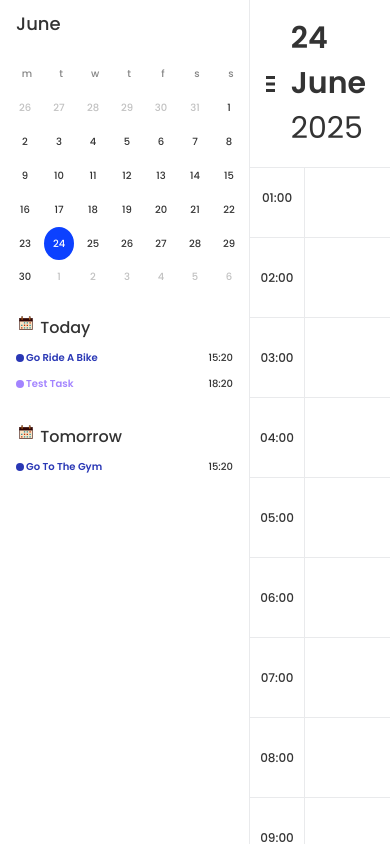
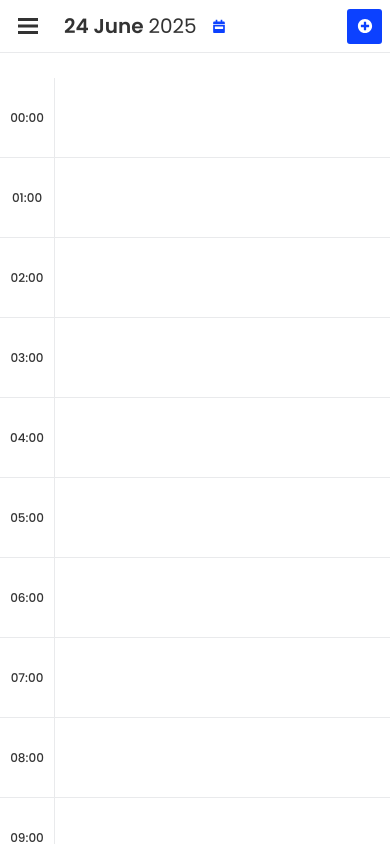
Before and after one commit to rasmus322/Vue_Calendar_App, a Vue app: page / in a window 390 px wide. Shown: the top 844 px of the page. Built offline with nearby package versions, Linux system fonts and the light colour scheme.

Commit message:
Added adaptive css for DayView
Added adaptive css for SideBar, TopBar and DayView components

```diff
--- a/src/components/CreateEventModal/CreateEventModal.vue
+++ b/src/components/CreateEventModal/CreateEventModal.vue
@@ -48,7 +48,12 @@ const formData = ref<Event>({
                     v-model="formData.date"
                     required
                 >
-                <button type="submit" class="modal-btn"> Add event </button>
+                <button type="submit" class="modal-btn">
+                    Add event
+                    <svg width="15" height="15" viewBox="0 0 15 15" fill="none" xmlns="http://www.w3.org/2000/svg">
+                        <path d="M7.49998 0.833344C3.81718 0.833344 0.833313 3.81721 0.833313 7.50001C0.833313 11.1828 3.81718 14.1667 7.49998 14.1667C11.1828 14.1667 14.1666 11.1828 14.1666 7.50001C14.1666 3.81721 11.1828 0.833344 7.49998 0.833344ZM11.3709 8.2527C11.3709 8.43012 11.2258 8.57528 11.0484 8.57528H8.57525V11.0484C8.57525 11.2258 8.43009 11.371 8.25267 11.371H6.74729C6.56987 11.371 6.42471 11.2258 6.42471 11.0484V8.57528H3.95159C3.77417 8.57528 3.62901 8.43012 3.62901 8.2527V6.74732C3.62901 6.5699 3.77417 6.42474 3.95159 6.42474H6.42471V3.95162C6.42471 3.7742 6.56987 3.62904 6.74729 3.62904H8.25267C8.43009 3.62904 8.57525 3.7742 8.57525 3.95162V6.42474H11.0484C11.2258 6.42474 11.3709 6.5699 11.3709 6.74732V8.2527Z" fill="white"/>
+                    </svg>
+                </button>
             </form>
         </div>
     </div>
--- a/src/components/MainTable/MainTable.vue
+++ b/src/components/MainTable/MainTable.vue
@@ -92,4 +92,10 @@ const changeComponent = () => {
         background-color: var(--bg-color-primary);
         padding: 3px;
     }
+
+    @media screen and (max-width: 750px) {
+        .table-container {
+            margin-left: 0;
+        }
+    }
 </style>
--- a/src/components/SideBar/SideBar.vue
+++ b/src/components/SideBar/SideBar.vue
@@ -1,8 +1,8 @@
 <script setup lang="ts">
-import { defineProps } from 'vue';
+import { defineProps, defineEmits } from 'vue';
 import { useEventsStore } from '@/stores/events';
 import SideBarCalendar from './SideBarCalendar/SideBarCalendar.vue';
-import SideBarTasks from './SideBarTasks/SideBarTasks.vue';
+import SideBarEvents from './SideBarEvents/SideBarEvents.vue';
 
 interface Props {
     /// Array that tells if the day is today
@@ -16,10 +16,13 @@ interface Props {
 }
 
 const props = defineProps<Props>()
+const emit = defineEmits<{ closeSidebar: [] }>()
 const eventsStore = useEventsStore()
 </script>
 
 <template>
+    <div>
+        <div class="sidebar-overlay" @click="emit('closeSidebar')"></div>
         <div class="sidebar-container">
             <div class="sidebar-title-container">
                 <h2 class="sidebar-title"> {{ props.currentMonthName }} </h2>
@@ -29,14 +32,30 @@ const eventsStore = useEventsStore()
                 :is-today="props.isToday"
                 :days-numbers="props.daysNumbers"
             />
-        <SideBarTasks
+            <SideBarEvents
                 :category-colors="eventsStore.categoryColors"
                 :events="eventsStore.events"
             />
         </div>
+    </div>
 </template>
 
 <style scoped lang="scss">
+    .sidebar-overlay {
+        display: none;
+    }
+    @media screen and (max-width: 750px) {
+        .sidebar-overlay {
+            display: block;
+            position: fixed;
+            top: 0;
+            left: 0;
+            width: 100vw;
+            height: 100vh;
+            background-color: rgba(0, 0, 0, 0.3);
+            z-index: 6;
+        }
+    }
     .sidebar-container {
         max-width: 250px;
         width: 100%;
@@ -45,6 +64,8 @@ const eventsStore = useEventsStore()
         top: 0;
         left: 0;
         border-right: 1px solid var(--border-color-primary);
+        background-color: var(--bg-color-primary);
+        z-index: 7;
     }
     .sidebar-title-container {
         padding: 10px 16px;
--- a/src/components/SideBar/SideBarTasks/SideBarTasks.vue
+++ b/src/components/SideBar/SideBarEvents/SideBarEvents.vue
@@ -2,12 +2,12 @@
 import { Event } from '@/stores/events';
 import { EventCategory } from '@/types';
 import { computed, defineProps } from 'vue';
-import SideBarTasksBlock from './SideBarTasksBlock.vue'
+import SideBarEventsBlock from './SideBarEventsBlock.vue'
 
 interface Props {
     /// Object with hex codes of color of categories
     categoryColors: Record<EventCategory, string>;
-    /// array of tasks
+    /// array of events
     events: Event[]
 }
 
@@ -17,12 +17,12 @@ const today = new Date()
 const tomorrow = new Date(today)
 tomorrow.setDate(today.getDate() + 1)
 
-const hasTasksToday = computed(() => {
+const hasEventsToday = computed(() => {
     return props.events.some(event =>
         new Date(event.date).toDateString() === today.toDateString()
     )
 })
-const hasTasksTomorrow = computed(() => {
+const hasEventsTomorrow = computed(() => {
     return props.events.some(event =>
         new Date(event.date).toDateString() === tomorrow.toDateString()
     )
@@ -30,23 +30,23 @@ const hasTasksTomorrow = computed(() => {
 </script>
 
 <template>
-    <div class="tasks-container">
-        <SideBarTasksBlock :day="'today'" :events="props.events" :category-colors="props.categoryColors"/>
-        <SideBarTasksBlock :day="'tomorrow'" :events="props.events" :category-colors="props.categoryColors"/>
-        <div v-if="!hasTasksToday && !hasTasksTomorrow" class="tasks-section tasks-none">
-            <h3 class="tasks-title"> You don't have any tasks for the nearest days </h3>
+    <div class="events-container">
+        <SideBarEventsBlock :day="'today'" :events="props.events" :category-colors="props.categoryColors"/>
+        <SideBarEventsBlock :day="'tomorrow'" :events="props.events" :category-colors="props.categoryColors"/>
+        <div v-if="!hasEventsToday && !hasEventsTomorrow" class="events-section events-none">
+            <h3 class="events-title"> You don't have any events for the nearest days </h3>
         </div>
     </div>
 </template>
 
 <style scoped lang="scss">
-    .tasks-container {
+    .events-container {
         width: 100%;
         padding: 10px 16px;
     }
-    .tasks-section {
+    .events-section {
         width: 100%;
-        &.tasks-today {
+        &.events-today {
             margin-bottom: 30px;
         }
     }
--- a/src/components/SideBar/SideBarTasks/SideBarTasksBlock.vue
+++ b/src/components/SideBar/SideBarEvents/SideBarEventsBlock.vue
@@ -4,11 +4,11 @@ import { Event } from '@/stores/events';
 import { EventCategory } from '@/types';
 
 interface Props {
-    /// Parametr that tells for what day is this block of tasks
+    /// Parametr that tells for what day is this block of events
     day: string;
     /// Object with hex codes of color of categories
     categoryColors: Record<EventCategory, string>;
-    /// array of tasks
+    /// array of events
     events: Event[]
 }
 
@@ -35,24 +35,24 @@ const transformDate = (dateString: string): string => {
     <div
         v-if="props.events.find(event => isSameDay(event.date, today)) ||
         props.events.find(event => isSameDay(event.date, tomorrow))"
-        :class="`tasks-section ${day === 'today' ? 'tasks-today' : 'tasks-tomorrow'}`"
+        :class="`events-section ${day === 'today' ? 'events-today' : 'events-tomorrow'}`"
     >
-        <h3 class="tasks-title">
+        <h3 class="events-title">
             <img src="@/assets/calendar.svg" alt="">
             {{ props.day }}
         </h3>
-        <ul class="tasks-list">
+        <ul class="events-list">
             <li
-                class="tasks-item"
+                class="events-item"
                 v-for="event in props.events.filter(event => props.day === 'today' ? isSameDay(event.date, today) : isSameDay(event.date, tomorrow))"
                 :key="event.id"
             >
                 <span
-                    class="tasks-item-icon"
+                    class="events-item-icon"
                     :style="{ backgroundColor: props.categoryColors[event.category] }"
                 ></span>
                 <b
-                    class="tasks-item-name"
+                    class="events-item-name"
                     :style="{ color: props.categoryColors[event.category] }"
                 >
                     {{
@@ -61,14 +61,14 @@ const transformDate = (dateString: string): string => {
                         event.name
                     }}
                 </b>
-                <p class="tasks-item-time">{{ transformDate(event.date) }}</p>
+                <p class="events-item-time">{{ transformDate(event.date) }}</p>
             </li>
         </ul>
     </div>
 </template>
 
 <style scoped lang="scss">
-    .tasks-title {
+    .events-title {
         font-weight: 500;
         font-size: 16px;
         text-transform: capitalize;
@@ -78,29 +78,29 @@ const transformDate = (dateString: string): string => {
             height: 20px;
         }
     }
-    .tasks-list {
+    .events-list {
         display: flex;
         flex-direction: column;
         gap: 10px;
     }
-    .tasks-item {
+    .events-item {
         display: flex;
         align-items: center;
         justify-content: space-between;
     }
-    .tasks-item-icon {
+    .events-item-icon {
         width: 8px;
         height: 8px;
         border-radius: 50%;
         margin-right: 2px;
     }
-    .tasks-item-name {
+    .events-item-name {
         font-weight: 600;
         font-size: 10px;
         text-transform: capitalize;
         margin-right: auto;
     }
-    .tasks-item-time {
+    .events-item-time {
         font-weight: 500;
         font-size: 10px;
     }
--- a/src/components/TopBar/TopBar.vue
+++ b/src/components/TopBar/TopBar.vue
@@ -52,7 +52,7 @@ watch(
 </script>
 
 <template>
-    <div :class="`topbar-container` + props.addClass">
+    <div :style="{}" :class="`topbar-container` + props.addClass">
         <section class="topbar-left">
             <div class="burger-btn" @click="emits('changeSideBarStatus', !props.showSideBar)">
                 <span></span>
--- a/src/components/TopBar/style.scss
+++ b/src/components/TopBar/style.scss
@@ -99,3 +99,56 @@
         margin-left: 4px;
     }
 }
+
+@media screen and (max-width: 750px) {
+    .topbar-container {
+        width: 100%;
+        z-index: 5;
+    }
+}
+
+@media screen and (max-width: 500px) {
+    .topbar-container {
+        padding: 8px;
+    }
+    .burger-btn {
+        margin: 10px;
+    }
+    .topbar-title {
+        font-size: 20px;
+    }
+    .select-wrapper {
+        &::after {
+            content: "";
+            width: 12px;
+            height: 14px;
+            background-image: url('@/assets/TimeSelectorIcon.svg');
+            background-size: cover;
+            background-repeat: no-repeat;
+            // right: 4px;
+            transform: translateY(-50%);
+        }
+    }
+    .topbar-select {
+        width: 20px;
+        height: 20px;
+        padding: 0;
+        border: none;
+        background: transparent;
+        color: transparent;
+        cursor: pointer;
+    }
+    .topbar-btn {
+        width: 35px;
+        height: 35px;
+        font-size: 0;
+        display: flex;
+        align-items: center;
+        justify-content: center;
+        & svg {
+            width: 16px;
+            height: 16px;
+            margin-left: 0;
+        }
+    }
+}
--- a/src/stores/calendar.ts
+++ b/src/stores/calendar.ts
@@ -47,8 +47,9 @@ export const useCalendarStore = defineStore('calendarStore', () => {
   })
 
   const isToday = computed(() => {
-    const today = new Date().getDate()
-    const todayMonth = new Date().getMonth()
+    const date = new Date()
+    const today = date.getDate()
+    const todayMonth = date.getMonth()
 
     return daysNumbers.value.map((dayObj) =>
       dayObj.day === today && dayObj.isCurrentMonth && currentMonth.value === todayMonth
```
Also changed, not shown: src/App.vue (+35 -1 lines), src/components/CreateEventModal/style.scss (+51 -2 lines), src/stores/events.ts (+5 -5 lines), src/assets/TimeSelectorIcon.svg (added). Lines whose indentation alone changed are shown as unchanged.
